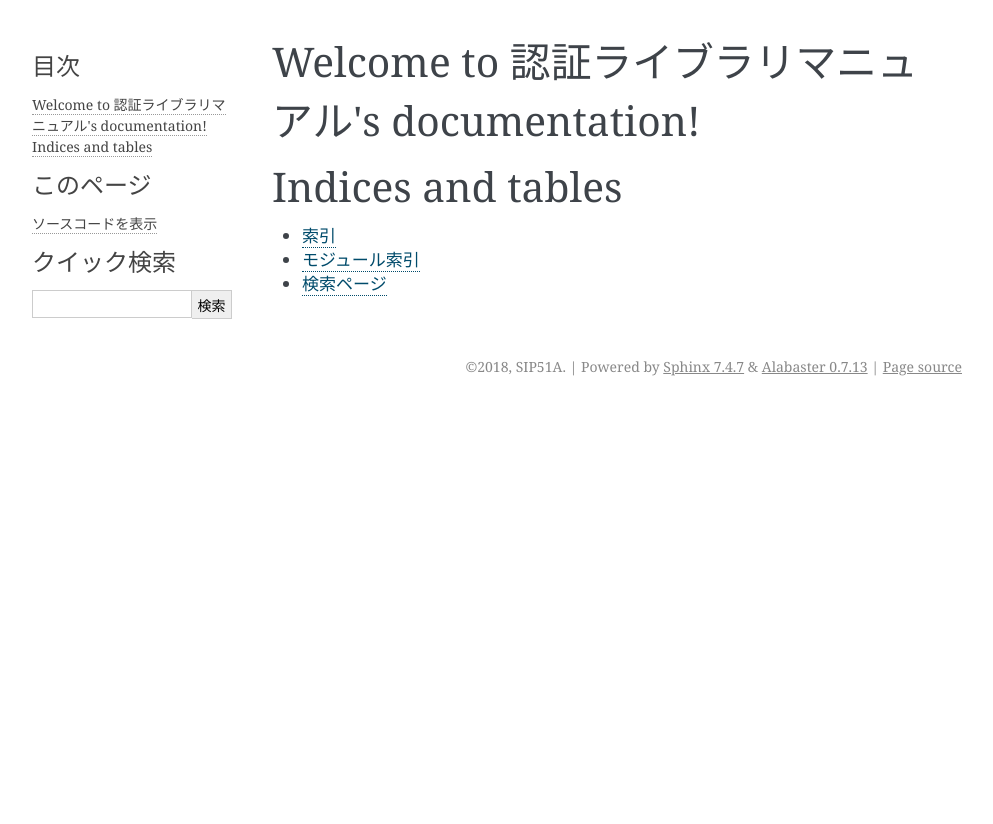
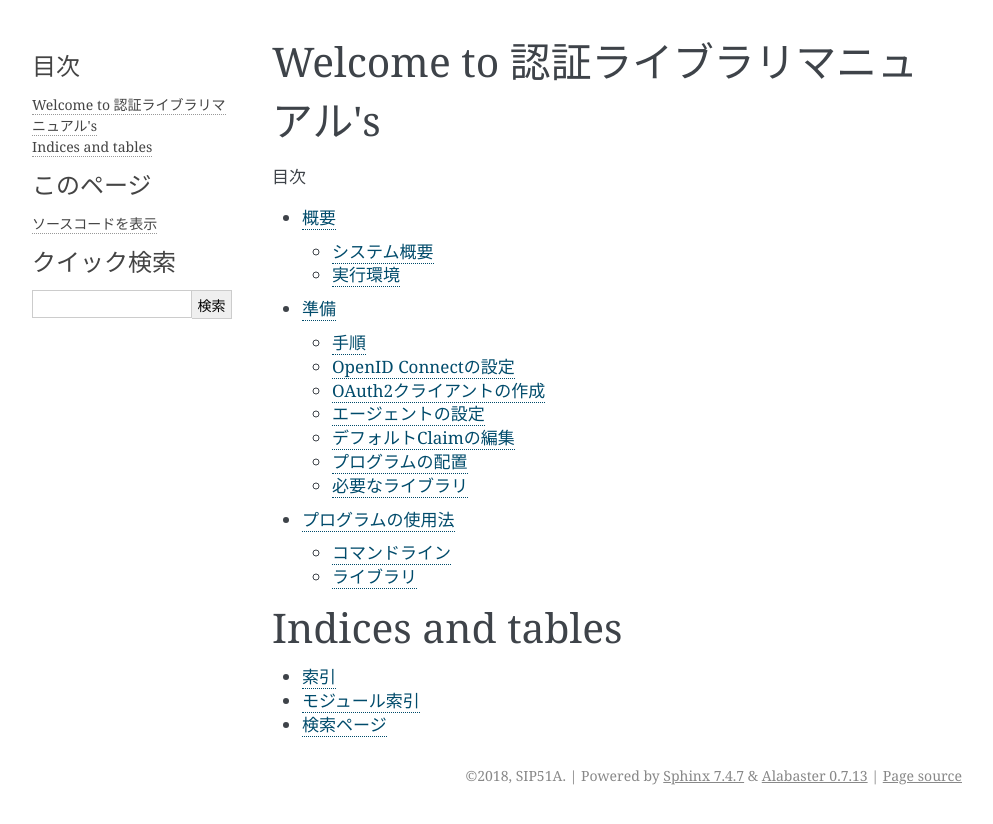
Before and after one commit to materialsintegration/authentication_operator, a Sphinx documentation site: the page built from document/source/index.rst, in a window 1280 px wide. Shown: the top 824 px of the page, without its empty margins (148-1141 px from the left). Built offline with Sphinx 7.4.7, drawn with Linux system fonts in a browser that asks for light colours.

Commit message:
ドキュメント作成

```diff
--- a/document/source/conf.py
+++ b/document/source/conf.py
@@ -128,7 +128,7 @@ latex_elements = {
 # (source start file, target name, title,
 #  author, documentclass [howto, manual, or own class]).
 latex_documents = [
-    (master_doc, 'sphinx.tex', '認証ライブラリマニュアル Documentation',
+    (master_doc, 'sphinx.tex', '認証ライブラリマニュアル',
      'SIP51A', 'manual'),
 ]
 
@@ -138,7 +138,7 @@ latex_documents = [
 # One entry per manual page. List of tuples
 # (source start file, name, description, authors, manual section).
 man_pages = [
-    (master_doc, 'sphinx', '認証ライブラリマニュアル Documentation',
+    (master_doc, 'sphinx', '認証ライブラリマニュアル',
      [author], 1)
 ]
 
@@ -149,7 +149,7 @@ man_pages = [
 # (source start file, target name, title, author,
 #  dir menu entry, description, category)
 texinfo_documents = [
-    (master_doc, 'sphinx', '認証ライブラリマニュアル Documentation',
+    (master_doc, 'sphinx', '認証ライブラリマニュアル',
      author, 'sphinx', 'One line description of project.',
      'Miscellaneous'),
 ]
--- a/document/source/documents/opeam-operator-document.rst
+++ b/document/source/documents/opeam-operator-document.rst
@@ -4,12 +4,19 @@
 MIシステムのマルチテナントに対応したユーザー認証システムとして、LDAPとOpenAMを使用したSSO(イングルサインオン）を採用した。他方、WF-APIなど各種API使用時には簡易認証方式として登録してあるアクセストークンを使用することになっている。このトークンをAPIゲートウェイのDBに使用するAPIごとに登録し、API使用時登録の有無で使用可能かどうかの認証を行っている。このためAPI使用者は予めこのトークンを入手（ユーザープロファイル画面などから）しておく必要があるが、APIはWEBで実行するだけとは限らず、特にWF-APIではpythonスクリプトなど外部プログラムのみで実行することが多い。このためトークンを入手せず、せっかくあるSSOのシステムを利用し、正式な認証を行いトークンを入手する方法を用意することとした。本書ではこのための手順を記述する。
 
 システム概要
-============
+------------
+
+本ライブラリによる認証はOpenAMのREST APIを使用して実施されます。そのためOpenAMにOpenID Connectの設定が必要になります。参考にしたページは以下です。
+
+- `OpenAMのREST-APIメモ（認証、アクセストークン、リフレシュトークン） <https://qiita.com/hakozaki/items/12d1c454c2f9f33a28eb>`__
+- `OpenID Providerの実装例～OpenAM～ <https://www.ogis-ri.co.jp/otc/hiroba/technical/openid-connect/chap2.html>`__
+- `AWS IAMとOpenAMを連携してアカウント管理を効率化してみた <https://www.ogis-ri.co.jp/otc/hiroba/technical/openid-connect/chap4.html>`__
+- `OpenAMから認可コードフローを使ってID連携を試す <https://qiita.com/nanazero/items/56d6bc70b7348dce1aca>`__
 
 実行環境
 --------
 
-python（２または３）を想定し、OSはLinux/MacOS/Windowsのどれでも可能とする。またpythonを単独実行しシェルスクリプトでも使えるようにする。pythonではライブラリとしての使用を想定する。
+python（２または３）を想定し、OSはLinux/MacOS/Windowsのどれでも可能とします。またpythonを単独実行しシェルスクリプトなどでも使えるようにします。pythonではライブラリとしての使用を想定しています。
 
 準備
 ====
@@ -17,19 +24,16 @@ python（２または３）を想定し、OSはLinux/MacOS/Windowsのどれで
 手順
 ----
 
-本ライブラリによる認証はOpenAMのREST
-APIを使用して実施されます。そのためOpenAMにOpenID
-Connectの設定が必要になります。参考にしたページは以下です。
-`OpenAMのREST-APIメモ（認証、アクセストークン、リフレシュトークン） <https://qiita.com/hakozaki/items/12d1c454c2f9f33a28eb>`__
-`OpenID Providerの実装例～OpenAM～ <https://www.ogis-ri.co.jp/otc/hiroba/technical/openid-connect/chap2.html>`__
-`AWS IAMとOpenAMを連携してアカウント管理を効率化してみた <https://www.ogis-ri.co.jp/otc/hiroba/technical/openid-connect/chap4.html>`__
-`OpenAMから認可コードフローを使ってID連携を試す <https://qiita.com/nanazero/items/56d6bc70b7348dce1aca>`__
+手順は以下のとおりです。
 
-手順は以下のとおりです。
 - OpenAMにOAuth2プロバイダを作成
 - OAuth2.0クライアントとしてエージェントを作成
 - 作成したエージェントにいくつかの設定
 - デフォルトで取得できるClaim（LDAPの項目）の追加
+
+.. raw:: latex
+
+    \newpage
 
 OpenID Connectの設定
 --------------------
@@ -37,22 +41,126 @@ OpenID Connectの設定
 1. OpenAMの設定WEBへログインし、misystemレルムを選択します。
 
 .. figure:: ../figures/realm-define.png
+   :scale: 70%
+   :align: center
 
-2. OAuthプロバイダーの構成を選択し、 |config-oauthp.png|
-3. OpenID Connectの構成を選択します。 |config-openid.png|
-4. 特に何もせず、作成するを押下します。 |openid-create.png|
-5. 了解を押下します。 |openid-confirm.png|
-6. OAuth2プロバイダができているのを確認しします。 |check-oauth2p.png|
+   レルムの選択
+
+.. raw:: latex
+
+    \newpage
+
+2. OAuthプロバイダーの構成を選択します。
+
+.. figure:: ../figures/config-oauthp.png
+    :scale: 70%
+    :align: center
+
+    構成の選択
+
+.. raw:: latex
+
+    \newpage
+
+3. OpenID Connectの構成を選択します。
+
+.. figure:: ../figures/config-openid.png
+    :scale: 70%
+    :align: center
+
+    構成の選択
+
+.. raw:: latex
+
+    \newpage
+
+4. 特に何もせず、作成するを押下します。
+
+.. figure:: ../figures/openid-create.png
+    :scale: 70%
+    :align: center
+
+    作成画面
+
+.. raw:: latex
+
+    \newpage
+
+5. 了解を押下します。
+
+.. figure:: ../figures/openid-confirm.png
+    :scale: 70%
+    :align: center
+
+    確認画面
+
+.. raw:: latex
+
+    \newpage
+
+6. OAuth2プロバイダができているのを確認します。
+
+.. figure:: ../figures/check-oauth2p.png
+    :scale: 70%
+    :align: center
+
+    確認画面
+
+.. raw:: latex
+
+    \newpage
 
 OAuth2クライアントの作成
 ------------------------
 
-1. misystemレルムからAgentsをクリックします。 |agents.png|
-2. OAuth2クライアントをクリックします。 |oauth2client.png|
+1. misystemレルムからAgentsをクリックします。
+
+.. figure:: ../figures/agents.png
+    :scale: 70%
+    :align: center
+
+    エージェント選択
+
+.. raw:: latex
+
+    \newpage
+
+2. OAuth2クライアントをクリックします。
+
+.. figure:: ../figures/oauth2client.png
+    :scale: 70%
+    :align: center
+
+    OAuth2クライアント選択
+
+.. raw:: latex
+
+    \newpage
+
 3. 新規にエージェントを作成します。エージェントの新規を押下します。
-   |image.png|
+
+.. figure:: ../figures/new-agent.png
+    :scale: 70%
+    :align: center
+
+    新規作成
+
+.. raw:: latex
+
+    \newpage
+
 4. 名前に「sipauthApp」パスワードはPから始まるいつものを設定し、作成を押下します。
-5. エージェントにsipauthAppが追加されたのを確認する。 |image.png|
+5. エージェントにsipauthAppが追加されたのを確認します。
+
+.. figure:: ../figures/confirm-agent.png
+    :scale: 70%
+    :align: center
+
+    確認画面
+
+.. raw:: latex
+
+    \newpage
 
 エージェントの設定
 ------------------
@@ -88,23 +196,75 @@ OAuth2クライアントの作成
     # systemctl restart tomcat@openam
 
 -  endopointなどの確認
+
    WEBブラウザで、https://xxxx.mintsys.jp/sso/oauth2/.well-known/openid-configuration?realm=misystem
    として、以下のようなページ表示が行われれば設定はおおむね大丈夫。
-   chromeの表示
+
+.. raw:: latex
+
+    \newpage
+
+-  chromeの表示
 
 ::
 
     {"response_types_supported":["code token id_token","code","code id_token","id_token","code token","token","token id_token"],"claims_parameter_supported":true,"end_session_endpoint":"http://dev-u-tokyo.mintsys.jp:80/sso/oauth2/misystem/connect/endSession","version":"3.0","check_session_iframe":"http://dev-u-tokyo.mintsys.jp:80/sso/oauth2/misystem/connect/checkSession","scopes_supported":["address","phone","openid","profile","email"],"issuer":"http://dev-u-tokyo.mintsys.jp:80/sso/oauth2/misystem","acr_values_supported":[],"authorization_endpoint":"http://dev-u-tokyo.mintsys.jp:80/sso/oauth2/misystem/authorize","userinfo_endpoint":"http://dev-u-tokyo.mintsys.jp:80/sso/oauth2/misystem/userinfo","claims_supported":["zoneinfo","address","profile","name","phone_number","given_name","locale","family_name","email"],"jwks_uri":"http://dev-u-tokyo.mintsys.jp:80/sso/oauth2/misystem/connect/jwk_uri","subject_types_supported":["public"],"id_token_signing_alg_values_supported":["HS256","HS512","RS256","HS384"],"registration_endpoint":"http://dev-u-tokyo.mintsys.jp:80/sso/oauth2/misystem/connect/register","token_endpoint_auth_methods_supported":["client_secret_post","private_key_jwt","client_secret_basic"],"token_endpoint":"http://dev-u-tokyo.mintsys.jp:80/sso/oauth2/misystem/access_token"}
 
-Firefoxの表示 |endpoint-firefox.png|
+.. raw:: latex
+
+    \newpage
+
+- Firefoxの表示
+
+.. figure:: ../figures/endpoint-firefox.png
+    :scale: 70%
+    :align: center
+
+    Firefoxの表示
+
+.. raw:: latex
+
+    \newpage
 
 デフォルトClaimの編集
 ---------------------
+認証成功後最終的にLDAPに登録されている情報を取り出しますが、OpenID Connectが出力できる情報はデフォルトではわずかで、MIシステムで拡張した部分は含まれていません。これを追加しておきます。
 
-1. misystemレルムからScrpitsをクリックします。 |realm-script.png|
-2. OIDC Claims Scriptをクリックします。 |claim-script.png|
+1. misystemレルムからScrpitsをクリックします。
+
+.. figure:: ../figures/realm-script.png
+    :scale: 70%
+    :align: center
+
+    Scriptの選択
+
+.. raw:: latex
+
+    \newpage
+
+2. OIDC Claims Scriptをクリックします。
+
+.. figure:: ../figures/claim-script.png
+    :scale: 70%
+    :align: center
+
+    Claims Scriptの選択
+
+.. raw:: latex
+
+    \newpage
+
 3. スクリプト編集ウィンドウの中ほどを以下のように編集します。
-   |claim-script-window.png|
+
+.. figure:: ../figures/claim-script-window.png
+    :scale: 70%
+    :align: center
+
+    編集ウィンドウ
+
+.. raw:: latex
+
+    \newpage
 
 claimAttributesに取得方法を追記し、scopeClaimsMapにprofileスコープにmi-user-idとmi-api-tokenを追加します。
 
@@ -136,8 +296,7 @@ claimAttributesに取得方法を追記し、scopeClaimsMapにprofileスコー
 プログラムの配置
 ----------------
 
-適当な場所で、「git clone
-ssh://git@gitlab.mintsys.jp:50022/midev/authentication-operator.git」を実行して、プログラムを取り出します。
+適当な場所で、「git clone ssh://git@gitlab.mintsys.jp:50022/midev/authentication-operator.git」を実行して、プログラムを取り出します。
 
 必要なライブラリ
 ----------------
@@ -170,7 +329,7 @@ ssh://git@gitlab.mintsys.jp:50022/midev/authentication-operator.git」を実行
     ID <mi-user-id>
     Token <mi-api-token>
 
-となります。
+となります。実行結果は0が返ります。
 
 ライブラリ
 ----------
@@ -183,9 +342,16 @@ pythonのライブラリとしての実行も想定しています。
 
     from openam_operator import *
 
--  実行 miauth(server, username, password) server :
-   u-tokyo.mintsys.jpのような文字列。 username :
-   utadmin001のような文字列 password : パスワード
+-  実行
+
+::
+
+   miauth(server, username, password)
+    server   : u-tokyo.mintsys.jpのような文字列。
+    username : utadmin001のような文字列
+    password : パスワード
+
+- python2.7での実行結果。
 
 .. code:: python
 
@@ -194,19 +360,12 @@ pythonのライブラリとしての実行も想定しています。
     >>> miauth("ut-remote.mintsys.jp", "utadmin001", "正しいパスワード")
     (True, u'500000100000001', u'13bedfd69583faa62be240fcbcd0c0c0b542bc92e1352070f150f8a309f441ed')
 
-※python2.7での実行結果。
 
-.. |realm-define.png| image:: http://192.168.1.34:3000/files/5be1205d4943485079c50fef
-.. |config-oauthp.png| image:: http://192.168.1.34:3000/files/5be122d74943485079c50ff1
-.. |config-openid.png| image:: http://192.168.1.34:3000/files/5be122a14943485079c50ff0
-.. |openid-create.png| image:: http://192.168.1.34:3000/files/5be1231f4943485079c50ff2
-.. |openid-confirm.png| image:: http://192.168.1.34:3000/files/5be123574943485079c50ff3
-.. |check-oauth2p.png| image:: http://192.168.1.34:3000/files/5be123a64943485079c50ff4
-.. |agents.png| image:: http://192.168.1.34:3000/files/5be1244b4943485079c50ff6
-.. |oauth2client.png| image:: http://192.168.1.34:3000/files/5be1240d4943485079c50ff5
-.. |image.png| image:: http://192.168.1.34:3000/files/5be125884943485079c50ff8
-.. |image.png| image:: http://192.168.1.34:3000/files/5be125f64943485079c50ff9
-.. |endpoint-firefox.png| image:: http://192.168.1.34:3000/files/5be1321f4943485079c50fff
-.. |realm-script.png| image:: http://192.168.1.34:3000/files/5be12c644943485079c50ffb
-.. |claim-script.png| image:: http://192.168.1.34:3000/files/5be12ca34943485079c50ffc
-.. |claim-script-window.png| image:: http://192.168.1.34:3000/files/5be12d754943485079c50ffd
+- python3.xでの実行結果。
+
+.. code:: python
+
+    >>> miauth("ut-remote.mintsys.jp", "utadmin001", "間違ったパスワード")
+    (False, <Response [401]>, None)
+    >>> miauth("ut-remote.mintsys.jp", "utadmin001", "正しいパスワード")
+    (True, '500000100000001', '13bedfd69583faa62be240fcbcd0c0c0b542bc92e1352070f150f8a309f441ed')
--- a/document/source/index.rst
+++ b/document/source/index.rst
@@ -3,14 +3,14 @@
    You can adapt this file completely to your liking, but it should at least
    contain the root `toctree` directive.
 
-Welcome to 認証ライブラリマニュアル's documentation!
-====================================================
+Welcome to 認証ライブラリマニュアル's
+=====================================
 
 .. toctree::
-   :maxdepth: 2
-   :caption: Contents:
+   :maxdepth: 3
+   :caption: 目次
 
-
+   documents/opeam-operator-document.rst
 
 Indices and tables
 ==================
```
Also changed, not shown: 1 other file.
